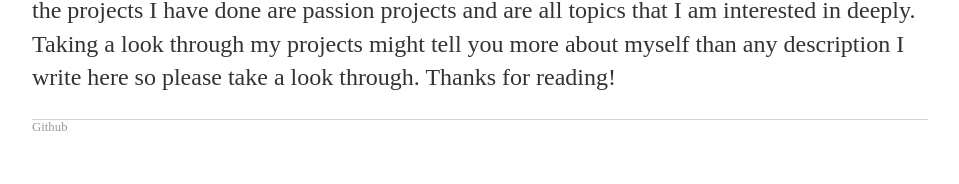
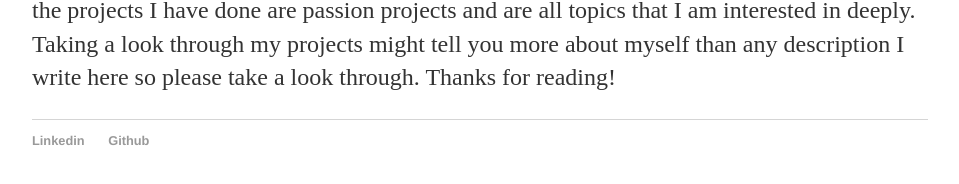
Before and after one commit to temunix2/temunix2.github.io, a Jekyll site: the page built from index.html, in a window 1280 px wide. Shown: the part 304-488 px from the top of the page, without its empty margins (160-1119 px from the left). Built offline with Jekyll 4.4.1, drawn with Linux system fonts in a browser that asks for light colours.

Commit message:
Update default.html

```diff
--- a/_layouts/default.html
+++ b/_layouts/default.html
@@ -19,8 +19,10 @@
 
 			</div><!-- /.container -->
 		<footer class="footer">
-			 {% if site.footer-links.github %}<a href="http://github.com/{{ site.footer-links.github }}">Github</a>{% endif %}
-  			{% if site.footer-links.twitter %}<a href="http://twitter.com/{{ site.footer-links.twitter }}">Linkedin</a>{% endif %}
+				    		<ul>
+	        		<li><a href="linkedin.com/in/ngawang-tsetan">Linkedin</a></li>
+	        		<li><a href="https://github.com/temunix2">Github</a></li>
+				</ul>
 
 		</footer>
 		</body>
```
